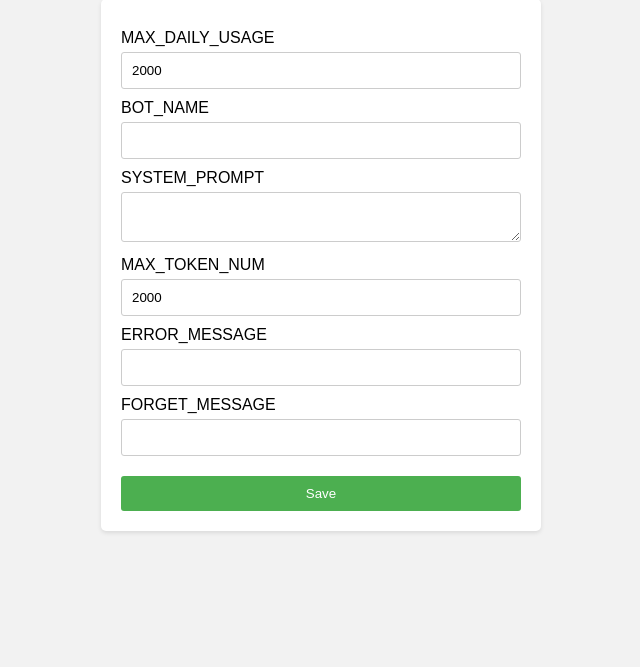
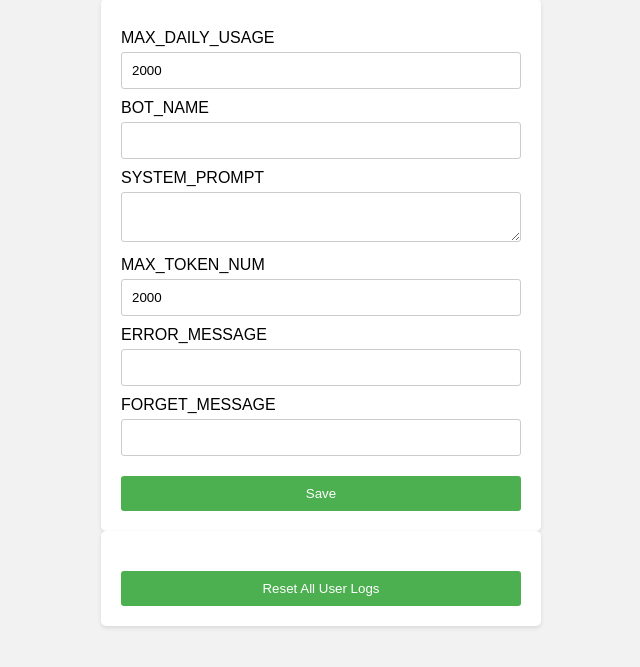
Before and after one commit to MrHiraiwa/LineBotForGPT, a Flask app: page /settings in a window 1280 px wide. Shown: the part 81-748 px from the top of the page, without its empty margins (319-959 px from the left). Run offline with Flask 2, Linux system fonts and the light colour scheme; the visitor is signed in with stand-in values (Sample User, id 1); data that the repository does not hold is empty.

Commit message:
Update settings.html

```diff
--- a/templates/settings.html
+++ b/templates/settings.html
@@ -96,5 +96,9 @@
     {% endfor %}
     <input type="submit" value="Save">
   </form>
+  <form action="{{ url_for('reset_logs') }}" method="post">
+    <input type="submit" value="Reset All User Logs">
+</form>
+
 </body>
 </html>
```
